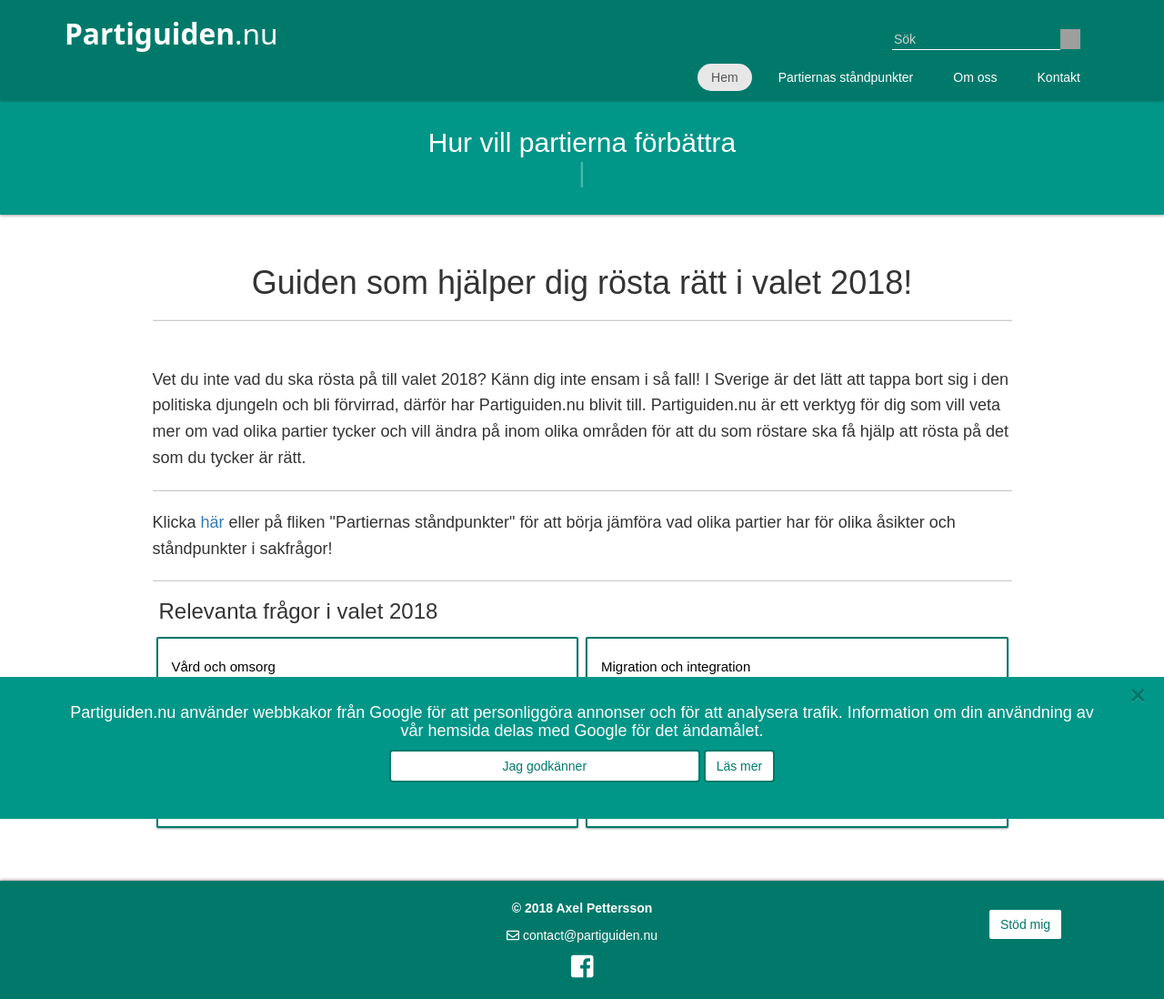
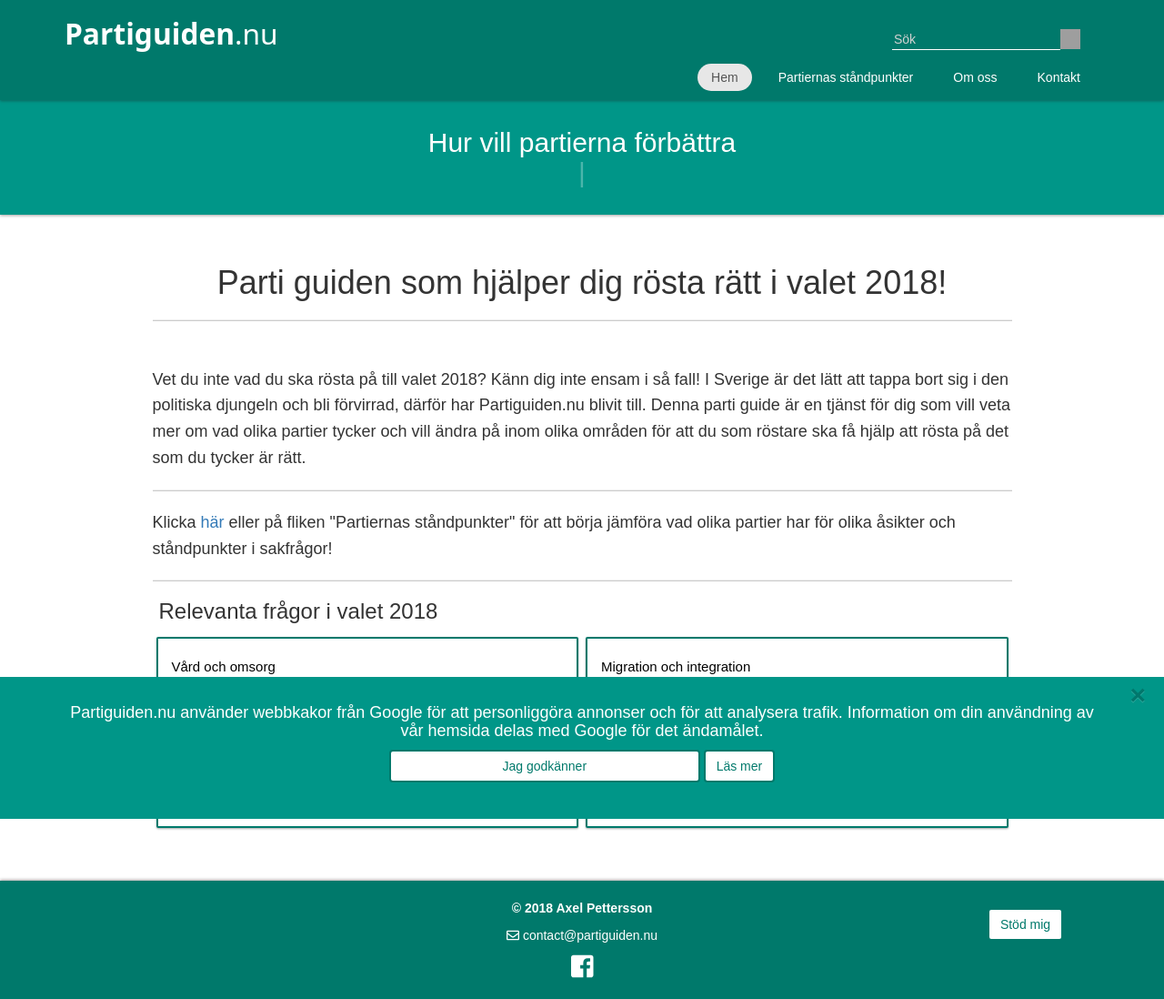
Before and after one commit to Ackuq/partiguiden.nu, a Jekyll site: the page built from index.md, in a window 1280 px wide. Shown: the whole page at 91% size. Built offline with Jekyll 4.4.1, drawn with Linux system fonts in a browser that asks for light colours; some web fonts are replaced; grey boxes are pictures that could not be loaded.

Commit message:
Content update

```diff
--- a/index.md
+++ b/index.md
@@ -11,9 +11,9 @@
   <div class="container">
     <div class="row">
       <div class="col-sm-10 col-sm-offset-1">
-        <h1 class="boxTitle text-center">Guiden som hjälper dig rösta rätt i valet 2018!</h1>
+        <h1 class="boxTitle text-center">Parti guiden som hjälper dig rösta rätt i valet 2018!</h1>
         <hr class="lineLarge">
-          <h4 class="contentText">Vet du inte vad du ska rösta på till valet 2018? Känn dig inte ensam i så fall! I Sverige är det lätt att tappa bort sig i den politiska djungeln och bli förvirrad, därför har Partiguiden.nu blivit till. Partiguiden.nu är ett verktyg för dig som vill veta mer om vad olika partier tycker och vill ändra på inom olika områden för att du som röstare ska få hjälp att rösta på det som du tycker är rätt.
+          <h4 class="contentText">Vet du inte vad du ska rösta på till valet 2018? Känn dig inte ensam i så fall! I Sverige är det lätt att tappa bort sig i den politiska djungeln och bli förvirrad, därför har Partiguiden.nu blivit till. Denna parti guide är en tjänst för dig som vill veta mer om vad olika partier tycker och vill ändra på inom olika områden för att du som röstare ska få hjälp att rösta på det som du tycker är rätt.
           </h4>
         <hr class="lineLarge">
             <h4 class="contentText">Klicka <a href="/partiernas-standpunkter.html">här</a> eller på fliken "Partiernas ståndpunkter" för att börja jämföra vad olika partier har för olika åsikter och ståndpunkter i sakfrågor!</h4>
```
